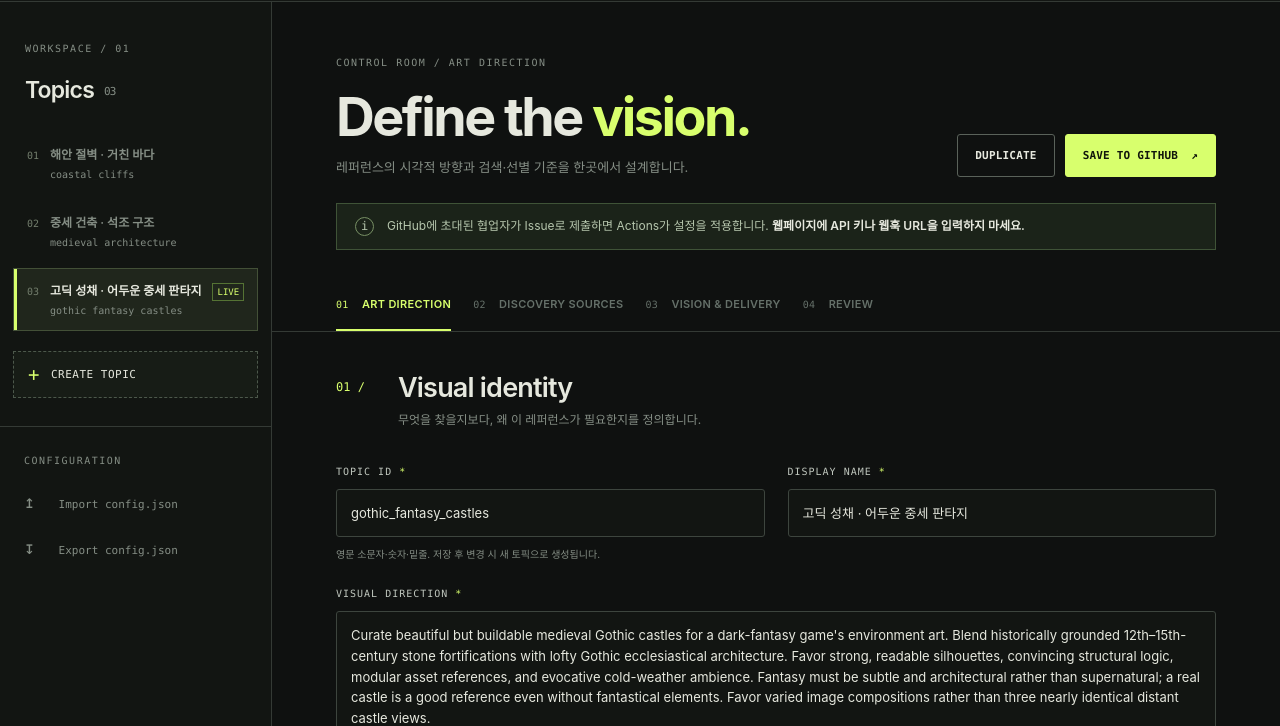
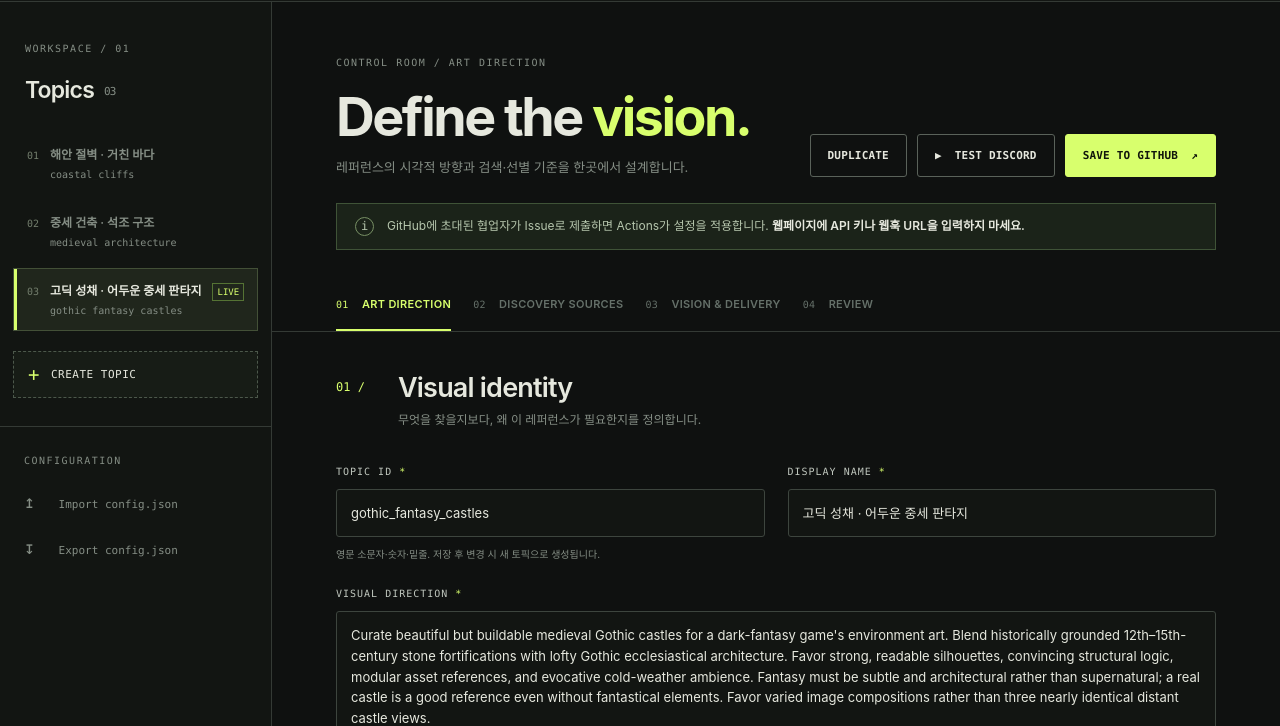
Before and after one commit to Enoch019/reference-curator-web, a plain HTML site: page site/index.html in a window 1280 px wide. Shown: the part 74-800 px from the top of the page. Drawn offline with Linux system fonts and the light colour scheme.

Commit message:
Add Discord test action to dashboard header and review panel

```diff
--- a/site/index.html
+++ b/site/index.html
@@ -8,7 +8,7 @@
   <meta name="description" content="Visual reference topics, discovery sources and AI evaluation settings.">
   <link rel="stylesheet" href="./style.css">
   <script defer src="./bootstrap.js"></script>
-  <script defer src="./app.js?v=save-link-fix-1"></script>
+  <script defer src="./app.js?v=test-delivery-1"></script>
 </head>
 <body>
   <div class="app">
@@ -37,7 +37,7 @@
       <main class="main">
         <div class="workspace-head">
           <div><span class="eyebrow">CONTROL ROOM / ART DIRECTION</span><h1 id="heroTitle">Define the <em>vision.</em></h1><p class="lead">레퍼런스의 시각적 방향과 검색·선별 기준을 한곳에서 설계합니다.</p></div>
-          <div class="head-actions"><button type="button" class="button subtle" id="duplicateTopic">DUPLICATE</button><button type="button" class="button primary" id="saveTop">SAVE TO GITHUB <span aria-hidden="true">↗</span></button></div>
+          <div class="head-actions"><button type="button" class="button subtle" id="duplicateTopic">DUPLICATE</button><button type="button" class="button subtle" id="testTop"><span aria-hidden="true">▶</span> TEST DISCORD</button><button type="button" class="button primary" id="saveTop">SAVE TO GITHUB <span aria-hidden="true">↗</span></button></div>
         </div>
 
         <div class="notice"><span class="notice-icon">i</span><span>GitHub에 초대된 협업자가 Issue로 제출하면 Actions가 설정을 적용합니다. <strong>웹페이지에 API 키나 웹훅 URL을 입력하지 마세요.</strong></span></div>
@@ -106,7 +106,7 @@
             <div class="section-title"><span class="section-no">04 /</span><div><h2>Before you publish</h2><p>GitHub에 제출할 설정을 간단히 확인하세요.</p></div></div>
             <div class="review-grid"><div class="review-card"><span>TOPIC</span><strong id="reviewName">—</strong><small id="reviewId">—</small></div><div class="review-card"><span>SEARCH SOURCES</span><strong id="reviewSources">—</strong><small id="reviewQueries">—</small></div><div class="review-card"><span>VISION</span><strong id="reviewVision">—</strong><small id="reviewStrictness">—</small></div><div class="review-card"><span>IMAGE RESOLUTION</span><strong id="reviewResolution">—</strong><small id="reviewActive">—</small></div></div>
             <div class="discord-preview"><div class="preview-top"><span class="preview-mark">R</span><div><strong>Reference Curator</strong><small>DISCORD PREVIEW · TEXT STRUCTURE ONLY</small></div></div><div id="discordPreview" class="preview-body"></div><div class="preview-images"><span>01 / SILHOUETTE</span><span>02 / ARCHITECTURE</span><span>03 / ATMOSPHERE</span></div><p>실제 이미지가 아닌 전송 메시지 구조 예시입니다. 실제 게시 이미지 수는 평가 결과에 따라 달라집니다.</p></div>
-            <div class="save-panel"><div><strong>READY TO SAVE?</strong><p>GitHub에서 내용 확인 후 Issue를 제출하면 설정이 적용됩니다.</p></div><button class="button primary" type="button" id="saveBottom">OPEN GITHUB SAVE <span aria-hidden="true">↗</span></button></div>
+            <div class="save-panel"><div><strong>READY TO TEST?</strong><p>먼저 설정을 저장한 다음 실제 Discord 발송을 요청하세요. 공개 Issue 제출 후 비공개 Actions가 약 15분 간격으로 확인합니다. GitHub 사정에 따라 지연될 수 있습니다.</p></div><div class="head-actions"><button class="button subtle" type="button" id="testBottom">▶ TEST DISCORD</button><button class="button primary" type="button" id="saveBottom">SAVE TO GITHUB <span aria-hidden="true">↗</span></button></div></div>
           </section>
         </form>
         <footer class="bottom-bar"><span>REFERENCE CURATOR / CONTROL ROOM</span><span>LOCAL-FIRST · NO API KEYS IN BROWSER</span><a href="https://github.com/Enoch019/reference-curator-web" target="_blank" rel="noopener noreferrer">SOURCE ↗</a></footer>
```
